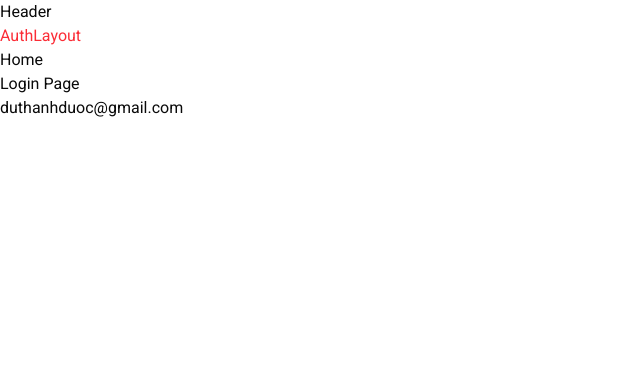
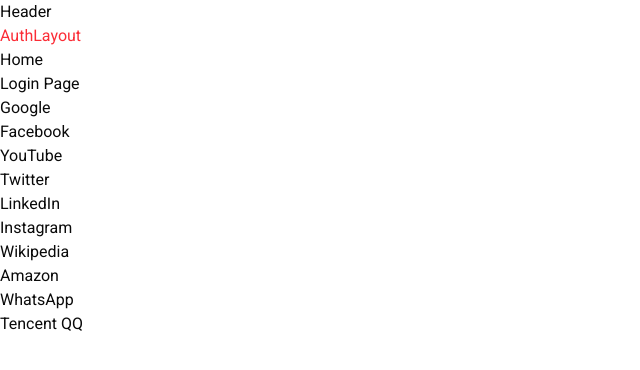
Before and after one commit to ThanhDai2005/nextjs-free-b8-2026, a Next.js app in the folder client/: page /login in a window 1280 px wide. Shown: the top 370 px of the page, without its empty margins (0-640 px from the left). Built offline with nearby package versions, Linux system fonts and the light colour scheme.

Commit message:
12. Server Component

```diff
--- a/client/src/app/(auth)/login/page.tsx
+++ b/client/src/app/(auth)/login/page.tsx
@@ -1,14 +1,22 @@
-"use client";
-import { useState } from "react";
+// "use client";
+// import { useState } from "react";
+import { websites } from "@/lib/data";
 
 export default function LoginPage() {
-  const [email, setEmail] = useState("duthanhduoc@gmail.com");
-  console.log("LoginPage");
+  // const [email, setEmail] = useState("duthanhduoc@gmail.com");
 
   return (
     <>
       <div>Login Page</div>
-      {email}
+      <ul>
+        {websites.map((item) => (
+          <li key={item.url}>
+            <a href={item.url} target="_blank">
+              {item.name}
+            </a>
+          </li>
+        ))}
+      </ul>
     </>
   );
 }
--- /dev/null
+++ b/client/src/lib/data.ts
@@ -0,0 +1,54 @@
+export const websites = [
+  {
+    name: "Google",
+    url: "https://www.google.com",
+    description: "A web search engine developed by Google.",
+  },
+  {
+    name: "Facebook",
+    url: "https://www.facebook.com",
+    description: "A social networking site.",
+  },
+  {
+    name: "YouTube",
+    url: "https://www.youtube.com",
+    description: "A video sharing platform.",
+  },
+  {
+    name: "Twitter",
+    url: "https://www.twitter.com",
+    description: "A microblogging and social networking service.",
+  },
+  {
+    name: "LinkedIn",
+    url: "https://www.linkedin.com",
+    description: "A professional networking platform.",
+  },
+  {
+    name: "Instagram",
+    url: "https://www.instagram.com",
+    description: "A photo and video sharing social networking service.",
+  },
+  {
+    name: "Wikipedia",
+    url: "https://www.wikipedia.org",
+    description: "A free online encyclopedia.",
+  },
+  {
+    name: "Amazon",
+    url: "https://www.amazon.com",
+    description:
+      "An online marketplace, manufacturer of e-book readers, and Web services provider.",
+  },
+  {
+    name: "WhatsApp",
+    url: "https://www.whatsapp.com",
+    description:
+      "A freeware, cross-platform messaging and Voice over IP service.",
+  },
+  {
+    name: "Tencent QQ",
+    url: "https://www.qq.com",
+    description: "An instant messaging software service and web portal.",
+  },
+];
```
Also changed, not shown: 1 other file (tests, documents, lock files or other folders).
